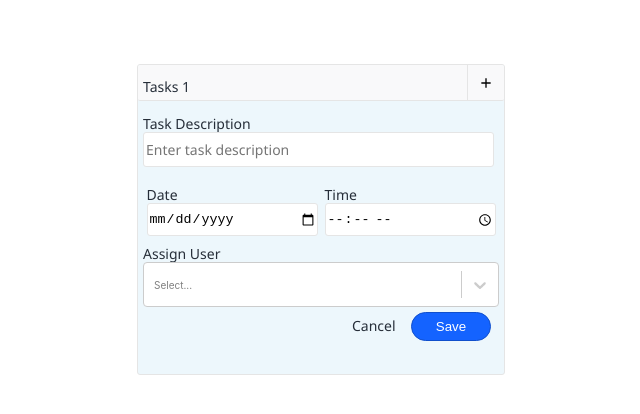
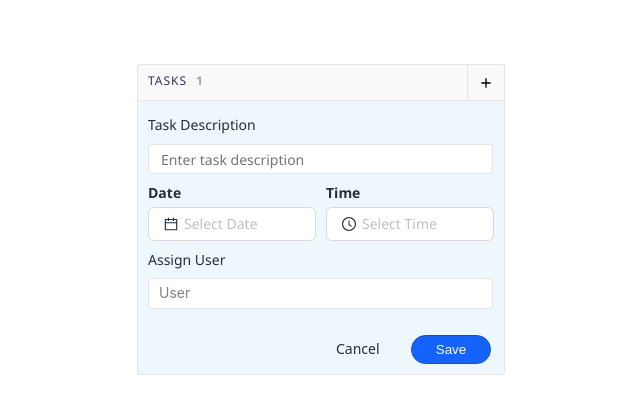
Before and after one commit to Sandeep151-lang/AllTimeDesign, a React (Create React App) app: page / in a window 1280 px wide. Both pictures are taken after a click on the icon 689 px from the left and 83 px from the top of the page. Shown: the top 414 px of the page, without its empty margins (203-843 px from the left). Built offline with nearby package versions, Linux system fonts and the light colour scheme; no server answers.

Commit message:
fix added task all fields

```diff
--- a/package.json
+++ b/package.json
@@ -6,10 +6,13 @@
     "@testing-library/jest-dom": "^5.16.5",
     "@testing-library/react": "^13.4.0",
     "@testing-library/user-event": "^13.5.0",
+    "antd": "^5.6.4",
     "axios": "^1.4.0",
     "debounce": "^1.2.1",
+    "moment": "^2.29.4",
     "prettier": "^2.8.8",
     "react": "^18.2.0",
+    "react-calendar": "^4.3.0",
     "react-datepicker": "^4.15.0",
     "react-dom": "^18.2.0",
     "react-scripts": "5.0.1",
--- a/src/App.css
+++ b/src/App.css
@@ -116,6 +116,78 @@ html {
   font-size: 62.5%;
 }
 
+
+
+.date-time {
+  margin-bottom: 11px;
+  display: flex;
+  justify-content: space-around;
+}
+
+.cancel-btn {
+  margin: 0px 16px;
+  width: 60px;
+  height: 26px;
+  overflow: hidden;
+  font-family: "Segoe UI";
+  font-size: 14px;
+  text-align: left;
+  line-height: 16px;
+  color: #262e39;
+}
+
+.labelDate {
+  width: 49px;
+  height: 26px;
+  overflow: hidden;
+  font-family: "Segoe UI";
+  font-size: 14px;
+  font-weight: bold;
+  text-align: left;
+  line-height: 16px;
+  color: #262e39;
+  margin-bottom: 6px !important;
+}
+
+.date-picker {
+  /* width: 168px; */
+  height: 34px;
+  -ms-border-radius: 3px;
+  -o-border-radius: 3px;
+  -moz-border-radius: 3px;
+  -webkit-border-radius: 3px;
+  border-radius: 3px;
+  border: 1px solid #e5e5e5;
+  background: rgba(255, 255, 255, 1);
+  margin-top: 6px !important;
+}
+
+.date-picker::placeholder {
+  position: absolute;
+  left: 20px;
+  width: 91px;
+  height: 26px;
+  overflow: hidden;
+  font-family: "Segoe UI";
+  font-size: 14px;
+  text-align: left;
+  line-height: 16px;
+  color: #262e39;
+}
+
+.date-picker {
+  position: absolute;
+  left: 20px;
+  width: 91px;
+  height: 26px;
+  overflow: hidden;
+  font-family: "Segoe UI";
+  font-size: 14px;
+  text-align: left;
+  line-height: 16px;
+  color: #262e39;
+}
+
 .listBox {
   /* position: relative; */
   box-sizing: border-box;
@@ -125,11 +197,13 @@ html {
   height: 100%;
   position: relative;
   width: 368px;
-  /* height: 311px; */
+  /* height: 311px;
+  overflow-y: scroll; */
   left: 276px;
   margin-top: 5%;
   margin-left: 5%;
   top: calc(50% - 311px / 2 - 399.5px);
+
 }
 .box {
   box-sizing: border-box;
@@ -144,12 +218,6 @@ html {
   margin-top: 5%;
   margin-left: 5%;
   top: calc(50% - 311px / 2 - 399.5px);
-  /* position: relative;
-  box-sizing: border-box; */
-  /* border: 1px solid red; */
-
-  /* width: 379px;
-  height: 311px; */
 }
 .task-header {
   /* width: 379px; */
@@ -157,37 +225,39 @@ html {
   display: flex;
   /* border-bottom: 1px solid red; */
   border-bottom: 1px solid #e5e5e5;
+  margin-bottom: 11px;
 
   border-radius: 2px;
   background: rgba(249, 249, 250, 1);
   justify-content: space-between;
 }
 .task-header > p {
-  /* margin-top: 5px;
-  margin-bottom: 5px;
+  margin-top: 8px;
   margin-left: 10px;
-  margin-right: 250px;
-  width: 37px;
-  height: 16px;
-  stroke-width: 1px;
-  line-height: 16px; */
-  margin-left: 5px;
-  top: 261px;
-  left: 287px;
-  width: 119px;
-  height: 26px;
+  margin-right: 9px;
+  width: 54px;
+  height: 24px;
+  overflow: hidden;
+  font-family: "Segoe UI";
+  font-size: 12px;
+  text-align: left;
+  line-height: 16px;
+  letter-spacing: 1px;
+  color: #31354a;
+}
+
+.task-header p > span {
+  margin-left: 9px;
+  width: 22px;
+  height: 24px;
   overflow: hidden;
   font-family: Segoe UI;
-  font-size: 14px;
+  font-size: 12px;
+  font-weight: bold;
   text-align: left;
   line-height: 16px;
-  color: #262e39;
-  /* letter-spacing: 1px; */
-}
-
-.task-header > span {
-  height: 35px;
-  width: 7px;
+  letter-spacing: 1px;
+  color: #a2a4aa;
 }
 .add-section {
   /* border-left: 1px solid red; */
@@ -203,22 +273,22 @@ html {
   height: 16px;
 }
 
-label {
-  top: 261px;
-  left: 287px;
+.labels {
   width: 119px;
   height: 26px;
   overflow: hidden;
-  font-family: Segoe UI;
+  font-family: "Segoe UI";
   font-size: 14px;
   text-align: left;
   line-height: 16px;
   color: #262e39;
+  margin-left: 5px;
 }
 
 input {
-  width: 345px;
+  width: 342px;
   height: 31px;
+  margin: 11px 5px;
   -ms-border-radius: 3px;
   -o-border-radius: 3px;
   -moz-border-radius: 3px;
@@ -226,10 +296,38 @@ input {
   border-radius: 3px;
   border: 1px solid #e5e5e5;
   background: rgba(255, 255, 255, 1);
+  margin-bottom: 11px;
+}
+
+input[value] {
+
+  height: 26px;
+  overflow: hidden;
+  font-family: "Segoe UI";
+  font-size: 14px;
+  text-align: left;
+  line-height: 16px;
+  /* color:#262E39; */
+}
+
+
+::placeholder {
+  /* width: 76px; */
+  padding: 0 1px;
+  height: 26px;
+  overflow: hidden;
+  font-family: "Segoe UI";
+  font-size: 14px;
+  text-align: left;
+  line-height: 16px;
+  /* color: #262e39; */
 }
 
 input[type="text"] {
-  font-family: Segoe UI;
+  /* width: 76px; */
+  height: 26px;
+  overflow: hidden;
+  font-family: "Segoe UI";
   font-size: 14px;
   text-align: left;
   line-height: 16px;
@@ -261,7 +359,7 @@ input[type="text"] {
   width: 60px;
   height: 26px;
   overflow: hidden;
-  font-family: Segoe UI;
+  font-family: " Segoe UI";
   font-size: 14px;
   text-align: left;
   line-height: 16px;
@@ -269,6 +367,13 @@ input[type="text"] {
   cursor: pointer;
   border: none;
   background-color: rgba(237, 247, 252, 1);
+}
+
+.example-custom-input {
+  background: url("../public/calender.svg") no-repeat right;
+  background-size: 20px;
+  width: 240px;
+  height: 24px;
 }
 
 .save-btn {
@@ -290,6 +395,7 @@ input[type="text"] {
 }
 
 .btn-section {
+  margin-top: 21px;
   text-align: center;
   display: flex;
   justify-content: space-between;
@@ -297,12 +403,11 @@ input[type="text"] {
 
 .delete {
   cursor: pointer;
-  top: 0px;
-  left: 0px;
   width: 16px;
   height: 16px;
   background: rgba(255, 255, 255, 1);
-  margin-left: 5px;
+  margin-left: 12px;
+  align-items: center;
 }
 
 img {
@@ -338,7 +443,7 @@ img {
   width: 73.5px;
   height: 20.5px;
   overflow: hidden;
-  font-family: Segoe UI;
+  font-family: "Segoe UI";
   font-size: 11px;
   text-align: left;
   /* line-height: 13px; */
@@ -353,7 +458,7 @@ img {
   width: 78px;
   height: 26px;
   overflow: hidden;
-  font-family: Segoe UI;
+  font-family: " Segoe UI";
   font-size: 14px;
   font-weight: bold;
   text-align: left;
@@ -371,3 +476,55 @@ img {
 	height: 16px; */
   background: rgba(255, 255, 255, 1) !important;
 }
+
+.date-side {
+  position: relative;
+  align-items: center;
+  justify-content: center;
+}
+
+.dateicons {
+  position: absolute;
+  top: 30px;
+  left: 9px;
+  z-index: 5;
+}
+
+.ant-picker .ant-picker-input {
+  display: inline-flex;
+  align-items: center;
+  width: 100%;
+  flex-direction: row-reverse;
+  justify-content: space-evenly;
+}
+
+.anticon {
+  color: #262e39;
+
+}
+
+.ant-picker .ant-picker-input >input[title] {
+  margin: 0 10px;
+}
+
+.css-1dimb5e-singleValue {
+  margin-left: 11px;
+  margin-bottom: 8px;
+  font-size: 14px;
+  text-align: left;
+  overflow: hidden;
+  font-family: "Segoe UI";
+  color:#262E39;
+
+}
+
+.task-description[type="text"]{
+  padding-left: 11px;
+  width: 330px;
+}
+
+
+
+.ant-picker-dropdown .ant-picker-time-panel .ant-picker-content {
+  width: 166px;
+}
--- a/src/App.js
+++ b/src/App.js
@@ -1,5 +1,8 @@
 import "./App.css"
 import Task from "./components/Task"
+
+import "react-datepicker/dist/react-datepicker.css"
+import "react-calendar/dist/Calendar.css"
 
 function App() {
   return (
--- a/src/components/Added.jsx
+++ b/src/components/Added.jsx
@@ -3,8 +3,10 @@ import Input from "../hooks/Input"
 import Button from "../hooks/Button"
 import axios from "axios"
 import DeleteIcon from "../icons/DeleteIcon"
+import moment from 'moment'
 import Select from "react-select"
-
+// import DatePicker from "react-datepicker";
+import { DatePicker, TimePicker } from "antd"
 
 const Added = ({
   id,
@@ -32,15 +34,16 @@ const Added = ({
   const url = `https://stage.api.sloovi.com/task/lead_65b171d46f3945549e3baa997e3fc4c2`
   const companyId = `company_0f8d040401d14916bc2430480d7aa0f8`
 
+
   const addTask = async () => {
-    const a = time.split(':'); // split it at the colons
+    const a = moment(time).split(":") // split it at the colons
 
-// minutes are worth 60 seconds. Hours are worth 60 minutes.
-const seconds = (+a[0]) * 60 * 60 + (+a[1]) * 60;
+    // minutes are worth 60 seconds. Hours are worth 60 minutes.
+    const seconds = +a[0] * 60 * 60 + +a[1] * 60
 
     const payload = {
       assigned_user: selectedOption?.value,
-      task_date: date,
+      task_date: moment(date).format("DD/MM/YY"),
       task_time: seconds,
       is_completed: 0,
       time_zone: 19800,
@@ -65,32 +68,31 @@ const seconds = (+a[0]) * 60 * 60 + (+a[1]) * 60;
 
   const deleteTask = async () => {
     try {
-    const deleteTask=  window.confirm('Do you want to delete the task')
-      if(deleteTask){
+      const deleteTask = window.confirm("Do you want to delete the task")
+      if (deleteTask) {
         const res = await axios.delete(`${url}/${id}?company_id=${companyId}`, {
           headers: headers,
         })
         if (res.data.code === 204) {
-
           setAddOpen(false)
         }
       }
     } catch (error) {
-     console.log(error)
+      console.log(error)
     }
-
   }
 
   return (
     <>
       <div className="task-set">
         <Input
+        className="task-description"
           value={description}
           label="Task Description"
           placeholder="Enter task description"
           onChange={(e) => setDescription(e.target.value)}
         />
-        <div className="date-time">
+        {/* <div className="date-time">
           <Input
             value={date}
             className="time"
@@ -107,15 +109,87 @@ const seconds = (+a[0]) * 60 * 60 + (+a[1]) * 60;
             type="time"
             onChange={(e) => setTime(e?.target?.value)}
           />
+        </div> */}
+        <div className="date-time">
+          <div className="date-side">
+            {/* <DatePicker className="date-picker" placeholderText="DD/MM/YY" selected={startDate} onChange={(date) => setStartDate(date)}/> */}
+
+            <label htmlFor="date" className="labelDate">
+              Date
+            </label>
+            <div>
+              <DatePicker
+                format="DD/MM/YY"
+                // value={moment(date)}
+                placeholder="Select Date"
+                onChange={(date)=>setDate(date)}
+                style={{ width: "168px", height: "34px", marginTop: "6px" }}
+              />
+            </div>
+          </div>
+          <div>
+            <label htmlFor="date" className="labelDate">
+              Time
+            </label>
+            <div>
+              <TimePicker placeholder="Select Time"
+              className="ant-picker"
+              format='HH:MM'
+              onChange={(time)=> setTime(time) }
+                style={{ width: "168px", height: "34px", marginTop: "6px" }}
+              />
+            </div>
+
+            {/* <DatePicker className="date-picker"/> */}
+          </div>
         </div>
 
-        <label for="css" className="label">Assign User</label>
+        <label for="css" className="labels">
+          Assign User
+        </label>
         <Select
-          className="select-box"
-        //   defaultValue={selectedOption}
-
+          isClearable
+          placeholder="User"
           onChange={(opt) => setSelectedOption(opt)}
           options={user}
+          styles={{
+            control: (base) => ({
+              ...base,
+              height: 31,
+              width: 345,
+              minHeight: 31,
+              marginLeft: "5px",
+              marginTop: 10,
+              borderRadius: 3,
+              border: "1px solid #e5e5e5",
+              backgroundColor: "rgba(255,255,255,1)",
+            }),
+            placeholder: (defaultStyles) => ({
+              ...defaultStyles,
+              fontSize: "14px",
+              textAlign: "left",
+              lineHeight: "16px",
+              width: "59px",
+              height: "26px",
+            }),
+            option: (base) => ({
+              ...base,
+              height: "26px",
+              overflow: "hidden",
+              fontFamily: "Segoe UI",
+              fontSize: "14px",
+              textAlign: "left",
+              lineHeight: "16px",
+              color: "#262E39",
+              margin:"5px 0"
+            }),
+
+            indicatorSeparator: () => {},
+            dropdownIndicator: (defaultStyles) => ({
+              ...defaultStyles,
+              display: "none", // your changes to the arrow
+            }),
+          }}
         />
       </div>
       <div className="btn-section">
--- a/src/components/List.jsx
+++ b/src/components/List.jsx
@@ -38,7 +38,6 @@ const List = ({
   }, [])
 
   const editList = (e) => {
-
     setDate(e?.task_date)
     setDescription(e?.task_msg)
     setTime(e?.task_time)
@@ -54,10 +53,7 @@ const List = ({
         return (
           <div className="added-list">
             <div className="image-task-list">
-              <img
-                src={item?.user_icon}
-                alt="Avatar"
-              />
+              <img src={item?.user_icon} alt="Avatar" />
               <div className="sub-list">
                 <p className="task-msg">{item?.task_msg}</p>
                 <p className="task-date">{item?.task_date}</p>
--- a/src/components/Task.jsx
+++ b/src/components/Task.jsx
@@ -6,7 +6,7 @@ import axios from "axios"
 
 const Task = () => {
   const [description, setDescription] = useState()
-  const [date, setDate] = useState()
+  const [date, setDate] = useState(null)
   const [time, setTime] = useState()
   const [user, setUser] = useState([])
   const [id, setId] = useState()
@@ -20,7 +20,6 @@ const Task = () => {
     Accept: "application/json",
     "Content-Type": "application/json",
   }
-
 
   const companyId = `company_0f8d040401d14916bc2430480d7aa0f8`
 
@@ -52,7 +51,7 @@ const Task = () => {
     <div className={addOpen ? "box" : "listBox"}>
       <div className="task-header">
         <p>
-          Tasks <span>1</span>
+          TASKS<span>1</span>
         </p>
         <div className="add-section">
           <AddIcon
--- a/src/hooks/Input.jsx
+++ b/src/hooks/Input.jsx
@@ -2,8 +2,8 @@ import React from "react"
 
 const Input = ({ label, placeholder, type = "text", onChange, ...other }) => {
   return (
-    <p>
-      <label for="css" className="label">
+    <>
+      <label for="css" className="labels">
         {label}
       </label>
       <br />
@@ -13,7 +13,7 @@ const Input = ({ label, placeholder, type = "text", onChange, ...other }) => {
         onChange={onChange}
         {...other}
       />
-    </p>
+    </>
   )
 }
 
--- a/src/icons/DeleteIcon.jsx
+++ b/src/icons/DeleteIcon.jsx
@@ -4,6 +4,7 @@ const DeleteIcon = ({ onClick, className }) => {
   return (
     <svg
       width={16}
+      height={16}
       onClick={onClick}
       xmlns="http://www.w3.org/2000/svg"
       viewBox="0 0 24 24"
```
Also changed, not shown: public/calender.svg (added), 1 other file (tests, documents, lock files or other folders).
